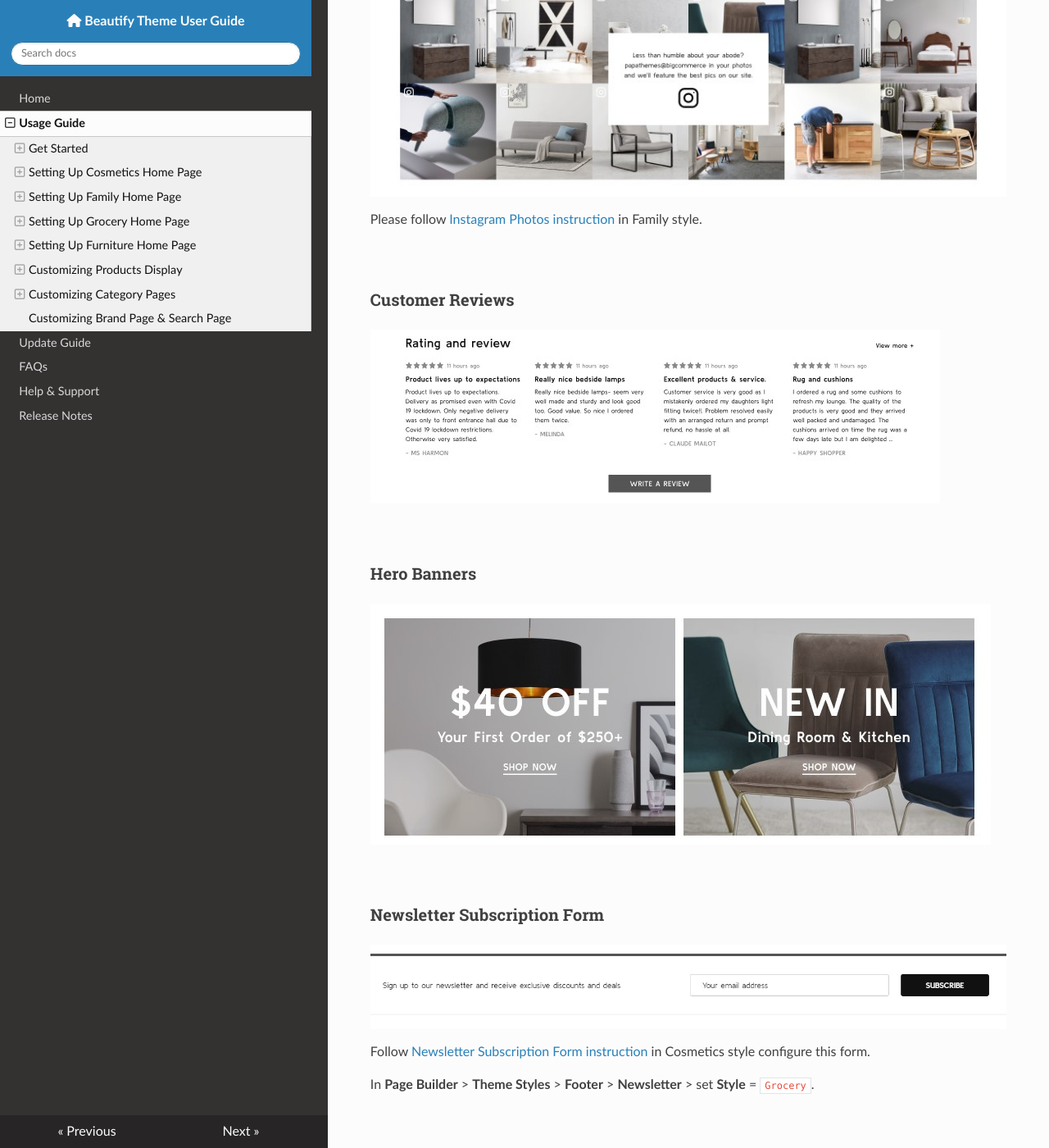
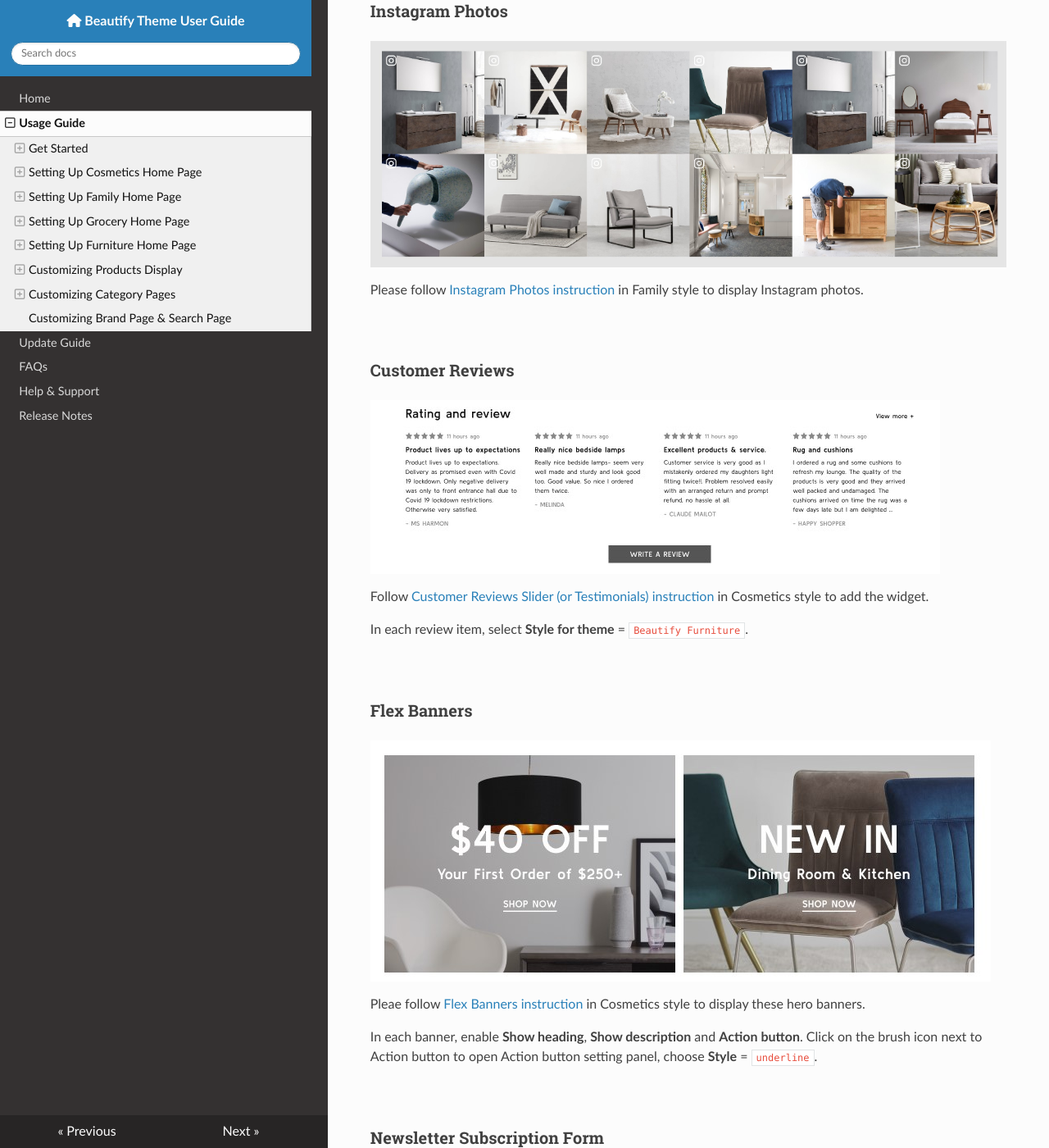
Before and after one commit to tvlgiao/bc-beautify-docs, an MkDocs documentation site: the page built from docs/usage.md, in a window 1280 px wide and 1400 px high, scrolled down 33254 px. Shown: the whole window at 82% size. Built offline with MkDocs 1.6.1, drawn with Linux system fonts in a browser that asks for light colours; nearby versions of some CDN libraries; some of the changed text lies outside the part shown.

```diff
--- a/docs/usage.md
+++ b/docs/usage.md
@@ -4,9 +4,9 @@
 
 Thanks for using our theme!
 
-To set up the theme exactly like our demo stores, you may need to install the our free app **PapaThemes Widgets**. This app provides additional widgets to build the content in Page Builder visually without coding skill.
+To set up the theme exactly like our demo stores, you may need to install the our free app **[PapaThemes Widgets](https://www.bigcommerce.com/apps/papathemes-widgets/)**. This app provides additional widgets to build the content in Page Builder visually without coding skill.
 
-For displaying your Instagram photos on your website, you can use our free tool [PapaThemes Instagram](https://instagram.papathemes.com/). We will guide you step by step later in this manual.
+For displaying your Instagram photos on your website, you can use our free tool **[PapaThemes Instagram](https://instagram.papathemes.com/)**. We will guide you step by step later in this manual.
 
 ### Customzing Typography, Fonts and Colors
 
@@ -18,7 +18,7 @@ Customzing the checkout page's typography and colors in **Page Builder** > **The
 
 ### Installing PapaThemes Widgets App
 
-Find and install **PapaThemes Widgets** app from [BigCommerce Apps Marketplace](https://www.bigcommerce.com/apps/).
+Find and install **[PapaThemes Widgets](https://www.bigcommerce.com/apps/papathemes-widgets/)** app from [BigCommerce Apps Marketplace](https://www.bigcommerce.com/apps/).
 
 After installed, go to your admin page, on the left sidebar, click **Apps** >** My Apps**, click **Launch** button of PapaThemes Widgets app to open the app:
 
@@ -28,7 +28,7 @@ Then click the Install buttons in turn to install all widgets for Beautify theme
 
 ![install-papathemes-widgets](img/install-papathemes-widgets.jpg)
 
-Go to Storefront > My Themes > click Customize in dropdown menu of Beautify theme to open Page Builder. Select any theme style to start:
+Go to **Storefront** > **My Themes** > click **Customize** in dropdown menu of Beautify theme to open Page Builder. Select any theme style to start:
 
 ![click-theme-customize](img/click-theme-customize.jpg)
 
@@ -327,6 +327,9 @@ Follow [Flex Banners instruction](#flex-banners) in Cosmetics style to add the w
 
 Follow [Customer Reviews Slider (or Testimonials) instruction](#customer-reviews-slider-or-testimonials) in Cosmetics style to add the widget.
 
+In **Page Builder** > **Theme Styles** > **Home Page** > **Third-party widgets**, choose **Columns in Products Feed widget**
+ = `4`.
+
 ### Brands Logo
 
 ![family-our-brands](img/family-our-brands.jpg)
@@ -523,25 +526,36 @@ These features are same as Cosmetics style:
 Follow [Category Banners instruction](#category-banners) in Grocery style to add this category banners
 
 
-### Who We Are
+### Leaderboard Banner
 
 ![furniture-whoweare](img/furniture-whoweare.jpg)
+
+Please follow [Leaderboard Banner instruction](#leaderboard-banner) in Cosmetics style to display this banner.
 
 ### Instagram Photos
 
 ![furniture-instagram](img/furniture-instagram.jpg)
 
-Please follow [Instagram Photos instruction](#instagram-photos) in Family style.
+Please follow [Instagram Photos instruction](#instagram-photos) in Family style to display Instagram photos.
 
 
 ### Customer Reviews
 
 ![furniture-customer-reviews](img/furniture-customer-reviews.jpg)
 
+Follow [Customer Reviews Slider (or Testimonials) instruction](#customer-reviews-slider-or-testimonials) in Cosmetics style to add the widget.
 
-### Hero Banners
+In each review item, select **Style for theme** = `Beautify Furniture`.
+
+
+
+### Flex Banners
 
 ![furniture-hero-banners](img/furniture-hero-banners.jpg)
+
+Pleae follow [Flex Banners instruction](#flex-banners) in Cosmetics style to display these hero banners.
+
+In each banner, enable **Show heading**, **Show description** and **Action button**. Click on the brush icon next to Action button to open Action button setting panel, choose **Style** = `underline`.
 
 ### Newsletter Subscription Form
 
```
Also changed, not shown: docs/changelog.md (+7 -0 lines), docs/img/furniture-instagram.jpg.
